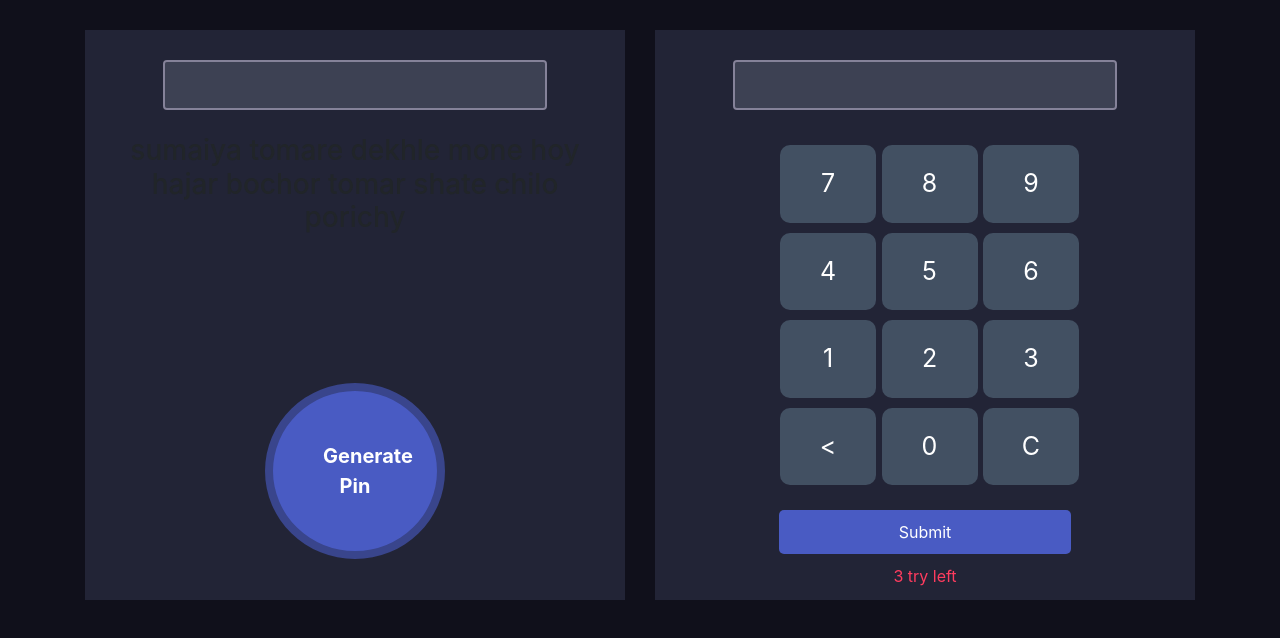
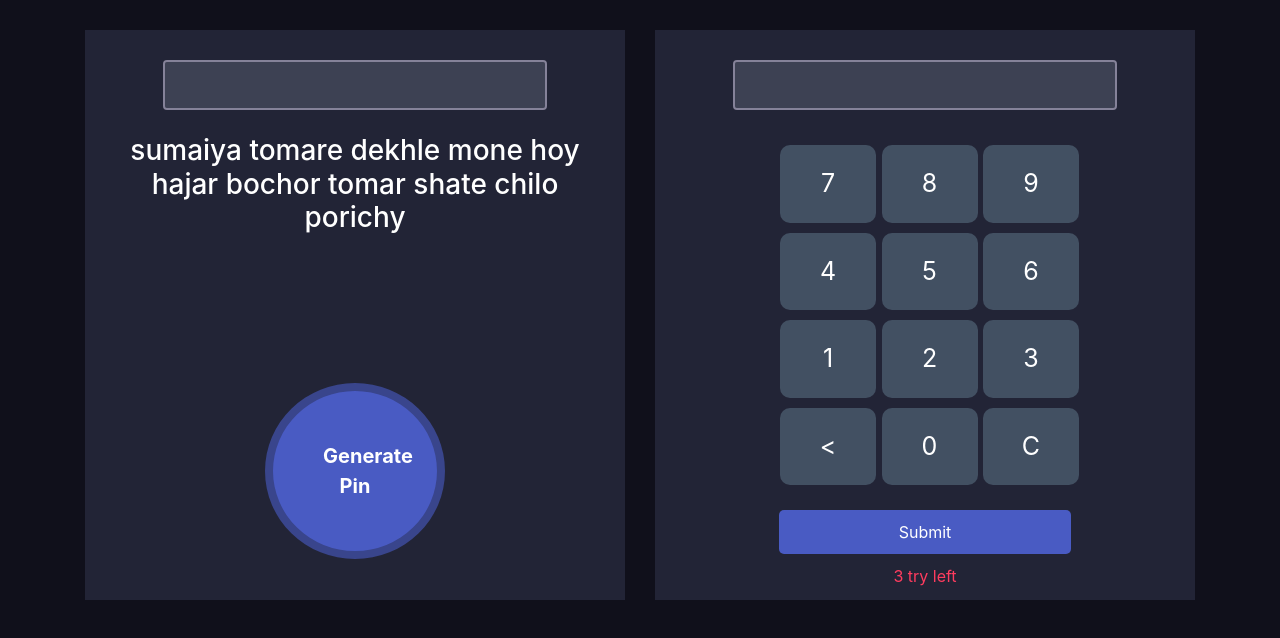
Before and after one commit to sharifulislm/generatePin-verifypin, a plain HTML site: page index.html in a window 1280 px wide. Drawn offline with nearby package versions, Linux system fonts and the light colour scheme.

Commit message:
Update index.html

```diff
--- a/index.html
+++ b/index.html
@@ -15,7 +15,7 @@
                 <div class="pin-generator half-width">
                     <input id="display-pin" class="form-control" type="text">
 
-                           <h3 class ="mt-4">  sumaiya tomare dekhle mone hoy hajar bochor tomar shate chilo porichy </h3>
+                           <h3 style="color: white;" class ="mt-4">  sumaiya tomare dekhle mone hoy hajar bochor tomar shate chilo porichy </h3>
                     <button onclick="generatePin()" class="generate-btn">Generate Pin</button>
                 </div>
             </div>
```
